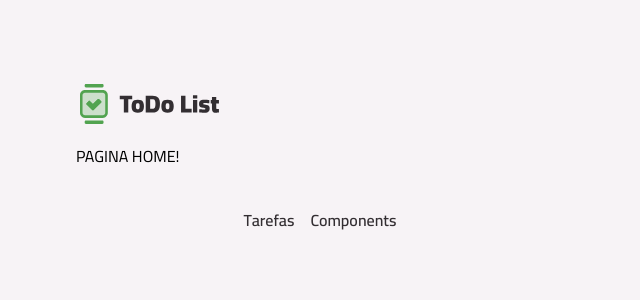
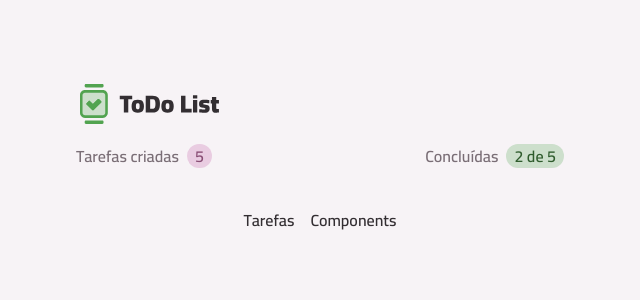
Before and after one commit to espjotape/Todo, a React (Vite) app: page / in a window 1280 px wide. Shown: the top 300 px of the page, without its empty margins (320-960 px from the left). Built offline with nearby package versions, Linux system fonts and the light colour scheme.

Commit message:
Component: TasksSummary

```diff
--- /dev/null
+++ b/src/core-components/tasks-summary.tsx
@@ -0,0 +1,21 @@
+import Text from "../components/text"
+import Badge from "../components/badge"
+
+export default function TasksSummary() {
+ return (
+  <>
+   <div className="flex items-center gap-2">
+    <Text variant="body-sm-bold" className="!text-gray-300">
+     Tarefas criadas
+    </Text>
+    <Badge variant="secondary">5</Badge>
+   </div>
+   <div className="flex items-center gap-2">
+    <Text variant="body-sm-bold" className="!text-gray-300">
+     Concluídas
+    </Text>
+    <Badge variant="primary">2 de 5</Badge>
+   </div>
+  </>
+ )
+}
--- a/src/pages/page-home.tsx
+++ b/src/pages/page-home.tsx
@@ -1,9 +1,12 @@
 import Container from "../components/container";
+import TasksSummary from "../core-components/tasks-summary";
 
 export default function PageHome() {
  return (
-  <Container>
-  PAGINA HOME!
+  <Container as="article" className="space-y-3">
+   <header className="flex items-center justify-between">
+    <TasksSummary />
+   </header>
   </Container>
  )
 }
```
